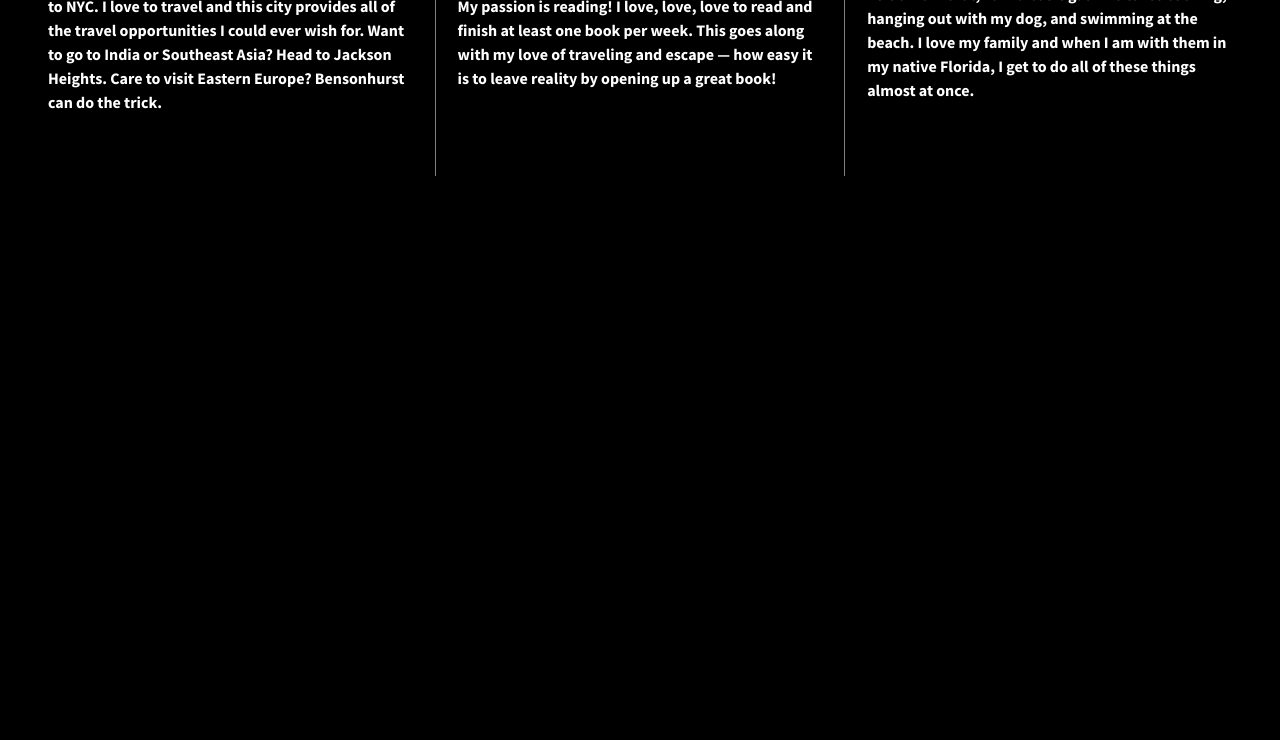
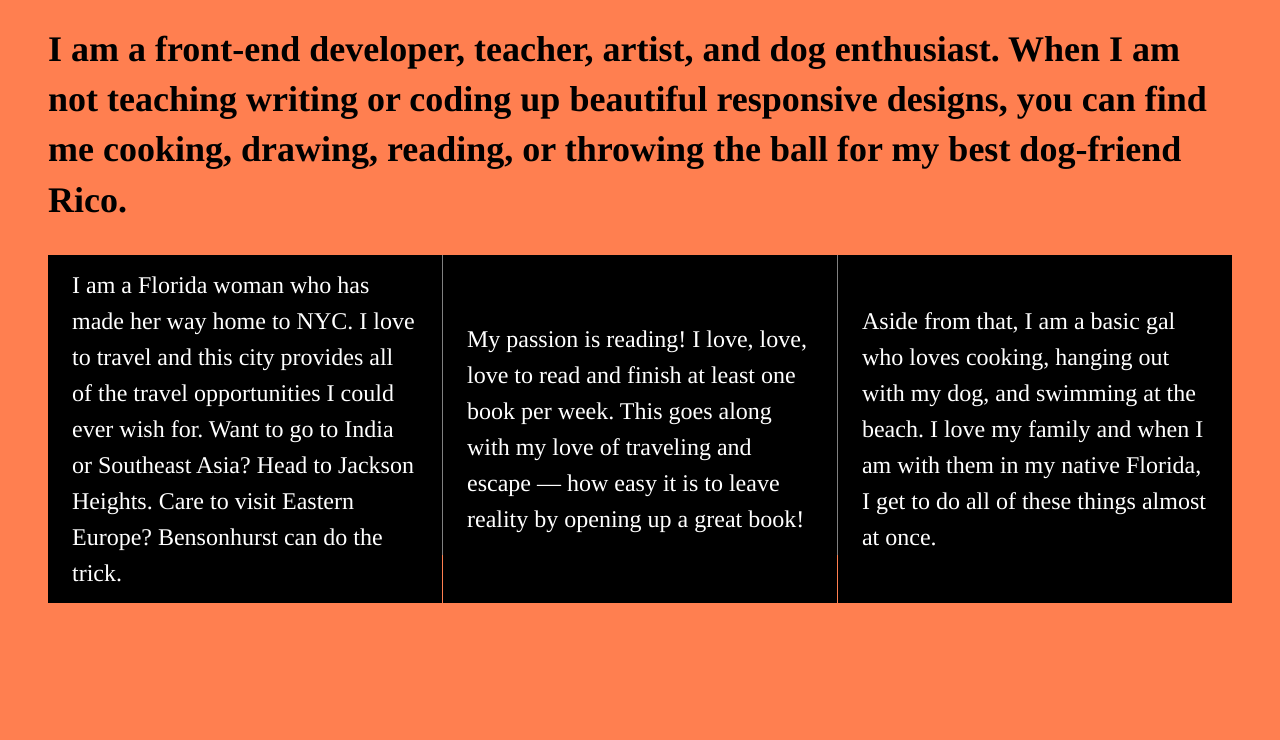
Before and after one commit to mamosher/flex-div-work, a plain HTML site: page index.html in a window 1280 px wide. Shown: the part 156-896 px from the top of the page. Before the commit the page ends 864 px from the top, so only its background shows below. Drawn offline with nearby package versions, Linux system fonts and the light colour scheme.

Commit message:
Added header text

```diff
--- a/css/main.css
+++ b/css/main.css
@@ -97,21 +97,22 @@ textarea {
 
 
 html {
-  background-color: black;
+  background-color: coral;
   height: 100%;
 }
 
 body {
-  font-family: 'Source Sans Pro', sans-serif;
+  font-family: 'Times', serif;
   padding: 2em;
-  font-size: 1em;
+  font-size: 1.5em;
   height: 100%;
+  color: black;
 }
 
 .wrapper {
   display: flex;
   justify-content: space-between;
-  font-weight: 700;
+  font-style: normal;
 }
 
 .div-1, .div-2, .div-3 {
--- a/index.html
+++ b/index.html
@@ -3,7 +3,7 @@
     <head>
         <meta charset="utf-8">
         <meta http-equiv="x-ua-compatible" content="ie=edge">
-        <title>Make me into a grid!</title>
+        <title>Greetings!</title>
         <meta name="description" content="">
         <meta name="viewport" content="width=device-width, initial-scale=1">
 
@@ -20,6 +20,9 @@
         <!--[if lt IE 8]>
             <p class="browserupgrade">You are using an <strong>outdated</strong> browser. Please <a href="http://browsehappy.com/">upgrade your browser</a> to improve your experience.</p>
         <![endif]-->
+
+        <h1>Hi, I'm Molly.</h1>
+        <h2>I am a front-end developer, teacher, artist, and dog enthusiast. When I am not teaching writing or coding up beautiful responsive designs, you can find me cooking, drawing, reading, or throwing the ball for my best dog-friend Rico.</h2>
 
         <section class="wrapper">
             <div class="div-1">
```
